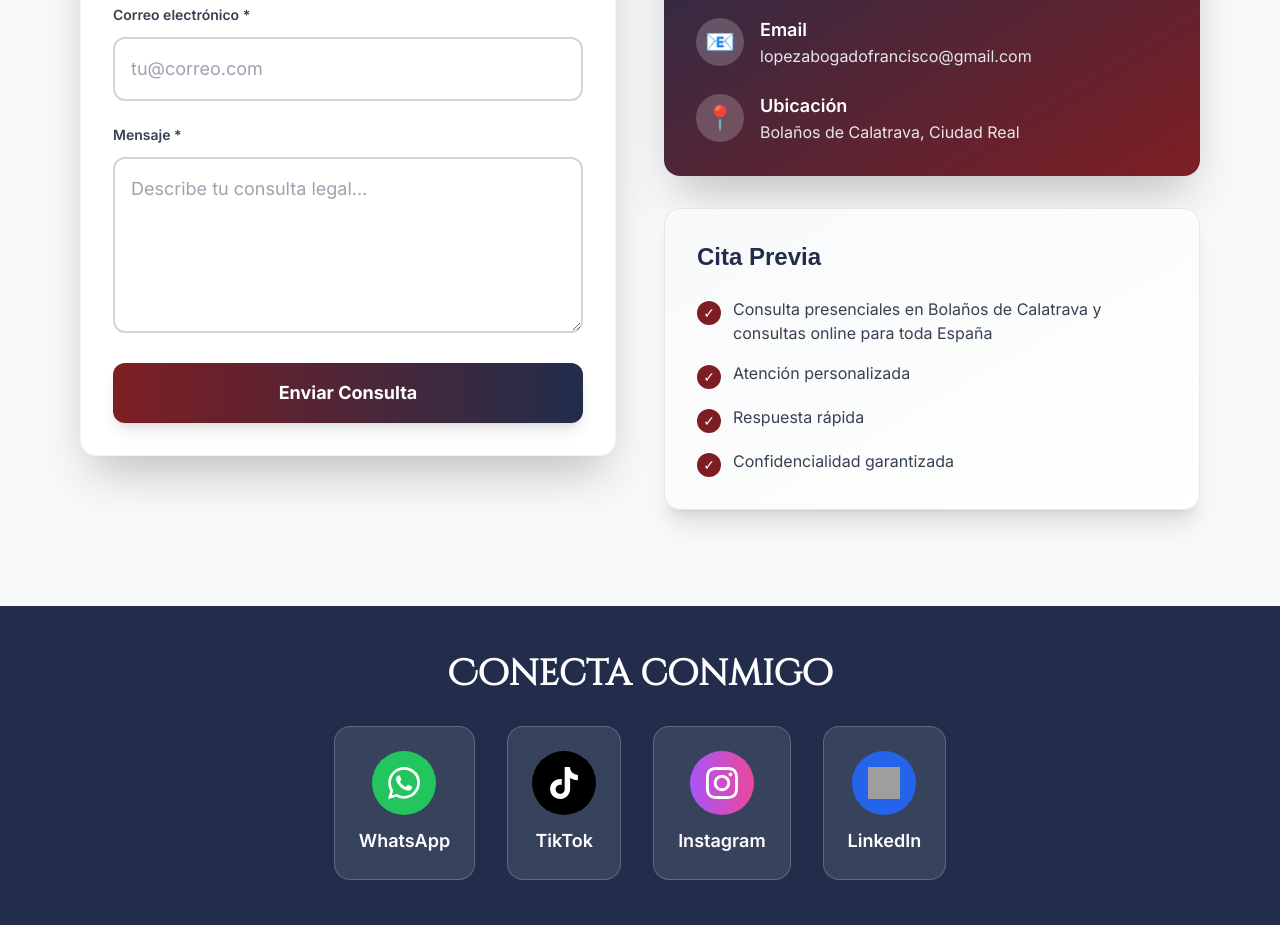
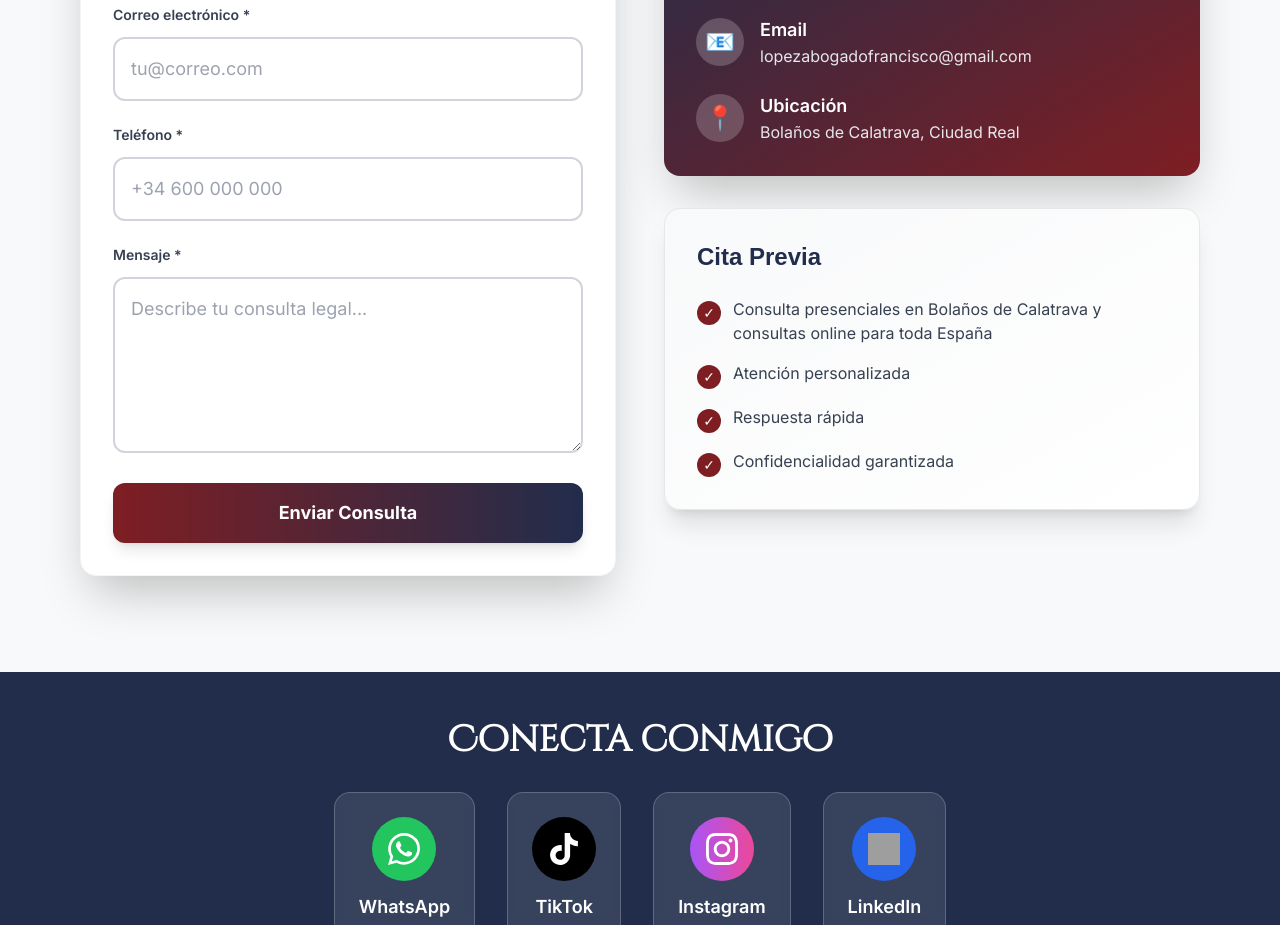
Before and after one commit to AlejandroRuiz99/franlopezweb, a Next.js app: page / in a window 1280 px wide. Shown: the part 1600-2525 px from the top of the page. Built offline with nearby package versions, Linux system fonts and the light colour scheme; grey boxes are pictures that could not be loaded; a web font is replaced by a local one.

Commit message:
add links and email js

```diff
--- a/app/components/Contact.tsx
+++ b/app/components/Contact.tsx
@@ -7,12 +7,14 @@ import emailjs from 'emailjs-com'
 interface FormData {
   name: string
   email: string
+  phone: string
   message: string
 }
 
 interface FormErrors {
   name?: string
   email?: string
+  phone?: string
   message?: string
 }
 
@@ -20,6 +22,7 @@ export default function Contact() {
   const [formData, setFormData] = useState<FormData>({
     name: '',
     email: '',
+    phone: '',
     message: ''
   })
   const [errors, setErrors] = useState<FormErrors>({})
@@ -39,6 +42,12 @@ export default function Contact() {
       newErrors.email = 'Por favor ingresa un correo electrónico válido'
     }
 
+    if (!formData.phone.trim()) {
+      newErrors.phone = 'El teléfono es requerido'
+    } else if (!/^[+]?[\d\s\-\(\)]{9,}$/.test(formData.phone)) {
+      newErrors.phone = 'Por favor ingresa un número de teléfono válido'
+    }
+
     if (!formData.message.trim()) {
       newErrors.message = 'El mensaje es requerido'
     } else if (formData.message.trim().length < 10) {
@@ -51,7 +60,7 @@ export default function Contact() {
 
   useEffect(() => {
     // Inicializar EmailJS
-    emailjs.init("YOUR_PUBLIC_KEY") // Reemplazar con tu clave pública de EmailJS
+    emailjs.init("0wqQdiIzXhhX7s4fE")
   }, [])
 
   const handleSubmit = async (e: React.FormEvent) => {
@@ -67,19 +76,20 @@ export default function Contact() {
         to_email: 'lopezabogadofrancisco@gmail.com', // Tu correo
         from_name: formData.name,
         from_email: formData.email,
+        from_phone: formData.phone,
         message: formData.message,
         reply_to: formData.email
       }
 
       // Enviar email usando EmailJS
       await emailjs.send(
-        'YOUR_SERVICE_ID', // Reemplazar con tu Service ID de EmailJS
-        'YOUR_TEMPLATE_ID', // Reemplazar con tu Template ID de EmailJS
+        'service_648r0iq',
+        'template_3nqkvwl',
         templateParams
       )
 
       setSubmitted(true)
-      setFormData({ name: '', email: '', message: '' })
+      setFormData({ name: '', email: '', phone: '', message: '' })
     } catch (error) {
       console.error('Error al enviar el formulario:', error)
       alert('Hubo un error al enviar el mensaje. Por favor, inténtalo de nuevo.')
@@ -230,6 +240,35 @@ export default function Contact() {
               </div>
 
               <div>
+                <label htmlFor="phone" className="block text-sm font-semibold text-gray-700 mb-2 md:mb-3">
+                  Teléfono *
+                </label>
+                <div className="relative">
+                  <input
+                    type="tel"
+                    id="phone"
+                    name="phone"
+                    value={formData.phone}
+                    onChange={handleChange}
+                    className={`w-full px-3 md:px-4 py-3 md:py-4 border-2 rounded-xl focus:ring-4 focus:ring-lawyer-burgundy/20 focus:border-lawyer-burgundy transition-all duration-200 text-base md:text-lg ${
+                      errors.phone ? 'border-red-500' : 'border-gray-300'
+                    }`}
+                    placeholder="+34 600 000 000"
+                  />
+                  {errors.phone && (
+                    <motion.p
+                      initial={{ opacity: 0, y: -10 }}
+                      animate={{ opacity: 1, y: 0 }}
+                      className="text-red-500 text-sm mt-2 flex items-center"
+                    >
+                      <span className="mr-1">⚠️</span>
+                      {errors.phone}
+                    </motion.p>
+                  )}
+                </div>
+              </div>
+
+              <div>
                 <label htmlFor="message" className="block text-sm font-semibold text-gray-700 mb-2 md:mb-3">
                   Mensaje *
                 </label>
--- a/app/components/SocialLinks.tsx
+++ b/app/components/SocialLinks.tsx
@@ -22,21 +22,21 @@ export default function SocialLinks() {
     },
     {
       name: 'TikTok',
-      url: 'https://tiktok.com/@franciscolopezabogado',
+      url: 'https://www.tiktok.com/@franciscolopez.abogado?_t=ZN-8ycT4TD9TXy&_r=1',
       icon: '/icons/tiktok.svg',
       color: 'hover:bg-black',
       bgColor: 'bg-black'
     },
     {
       name: 'Instagram',
-      url: 'https://instagram.com/franciscolopezabogado',
+      url: 'https://instagram.com/lopezabogadofrancisco',
       icon: '/icons/instagram.svg',
       color: 'hover:bg-pink-600',
       bgColor: 'bg-gradient-to-r from-purple-500 to-pink-500'
     },
     {
       name: 'LinkedIn',
-      url: 'https://linkedin.com/in/francisco-lopez-fernandez',
+      url: 'https://www.linkedin.com/in/francisco-l%C3%B3pez-795429257?utm_source=share&utm_campaign=share_via&utm_content=profile&utm_medium=ios_app',
       icon: '/icons/linkedin.svg',
       color: 'hover:bg-blue-700',
       bgColor: 'bg-blue-600'
```
